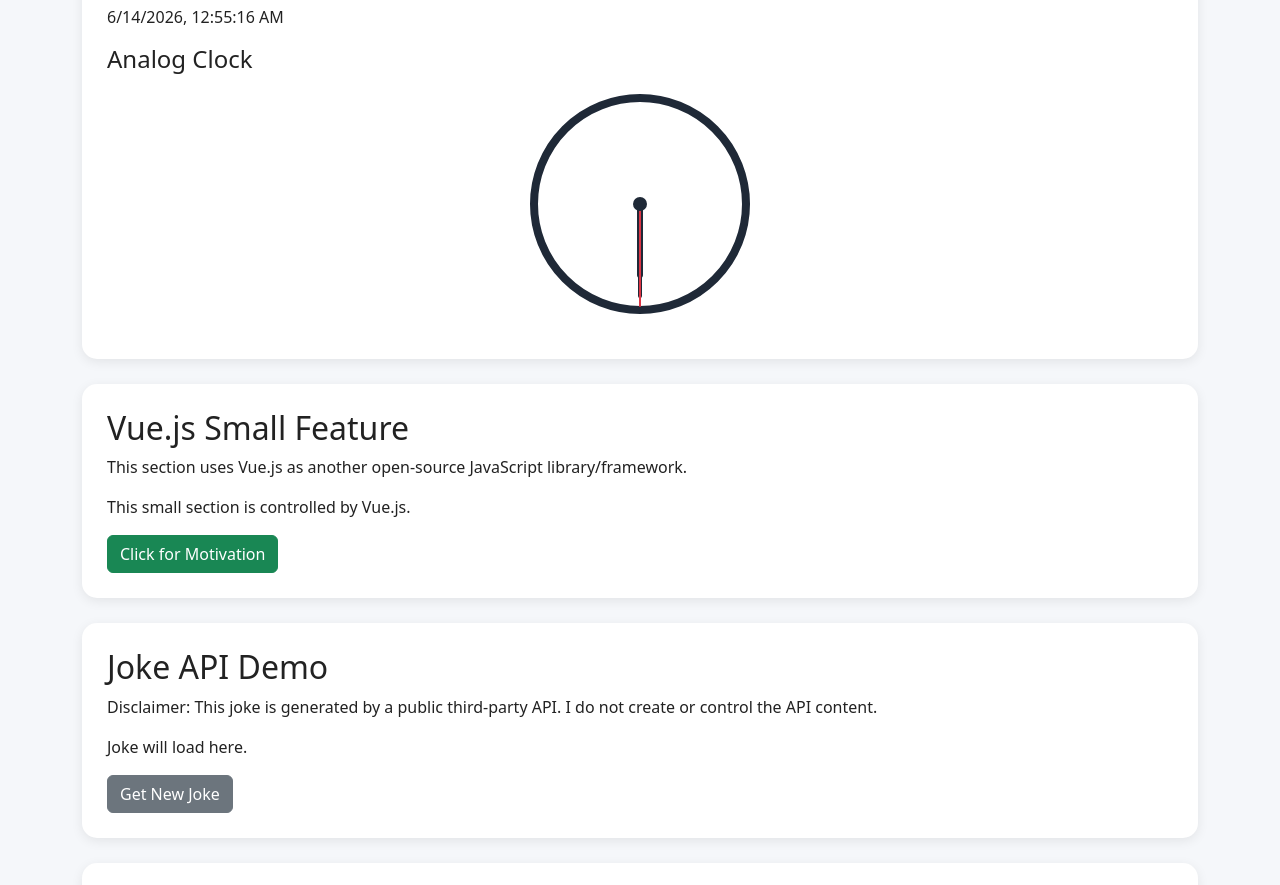
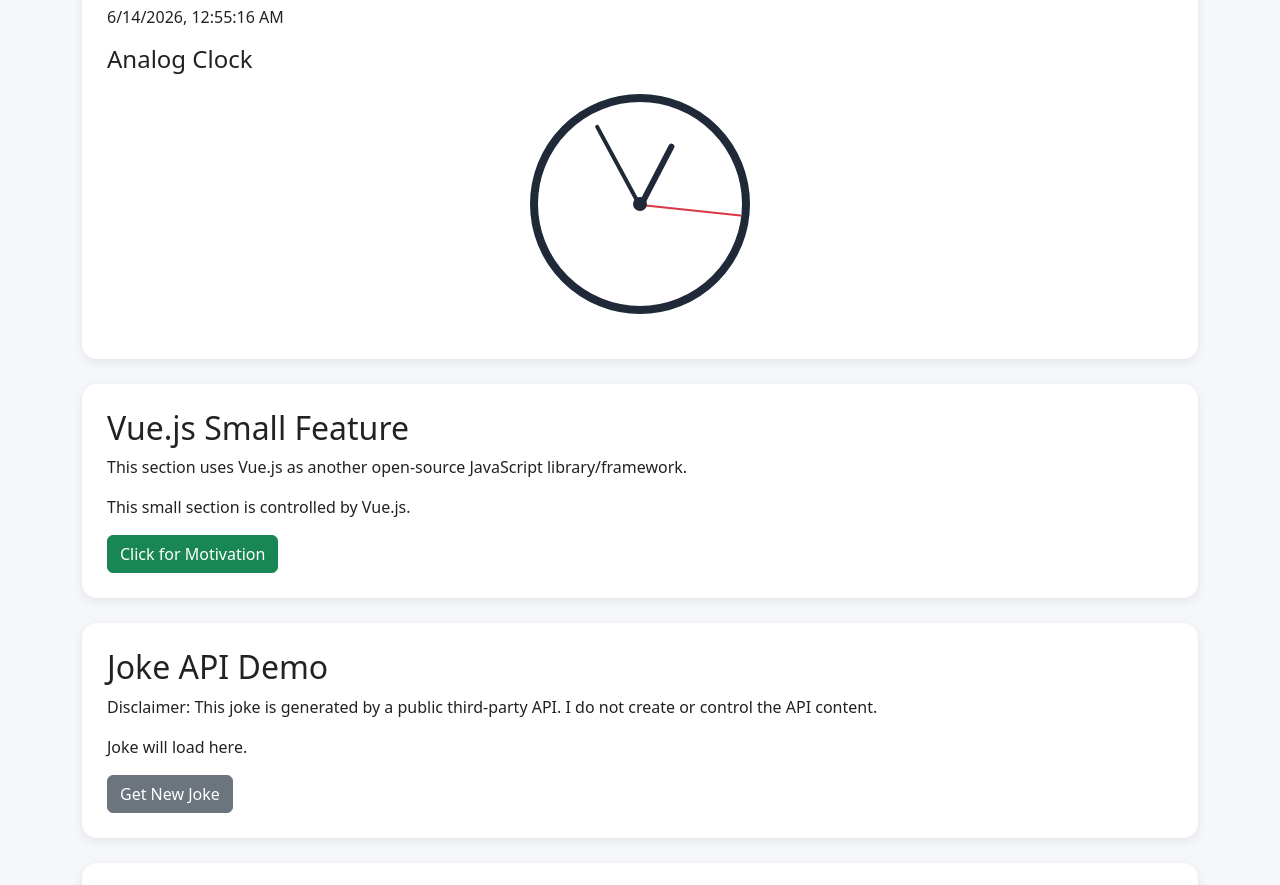
Before and after one commit to Nguye2ax/Nguye2ax.github.io, a plain HTML site: page index.html in a window 1280 px wide. Shown: the part 1826-2711 px from the top of the page. Drawn offline with nearby package versions, Linux system fonts and the light colour scheme; no server answers.

Commit message:
Update index.html

```diff
--- a/index.html
+++ b/index.html
@@ -265,7 +265,20 @@
 
         function updateClock() {
             const now = new Date();
+
             document.getElementById("digitalClock").textContent = now.toLocaleString();
+
+            const seconds = now.getSeconds();
+            const minutes = now.getMinutes();
+            const hours = now.getHours();
+
+            const secondDegrees = (seconds / 60) * 360 - 90;
+            const minuteDegrees = (minutes / 60) * 360 + (seconds / 60) * 6 - 90;
+            const hourDegrees = ((hours % 12) / 12) * 360 + (minutes / 60) * 30 - 90;
+
+            document.getElementById("secondHand").style.transform = "rotate(" + secondDegrees + "deg)";
+            document.getElementById("minuteHand").style.transform = "rotate(" + minuteDegrees + "deg)";
+            document.getElementById("hourHand").style.transform = "rotate(" + hourDegrees + "deg)";
         }
 
         function setCookie(name, value, days) {
```
